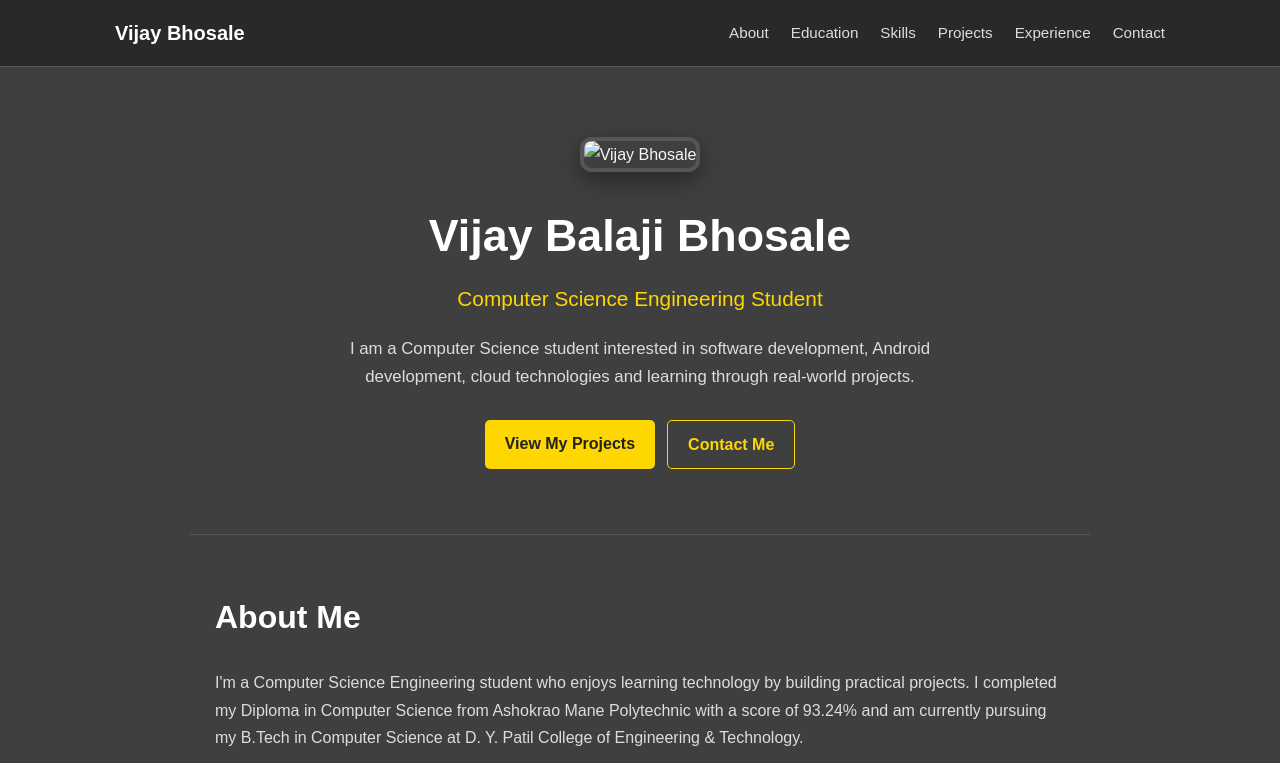
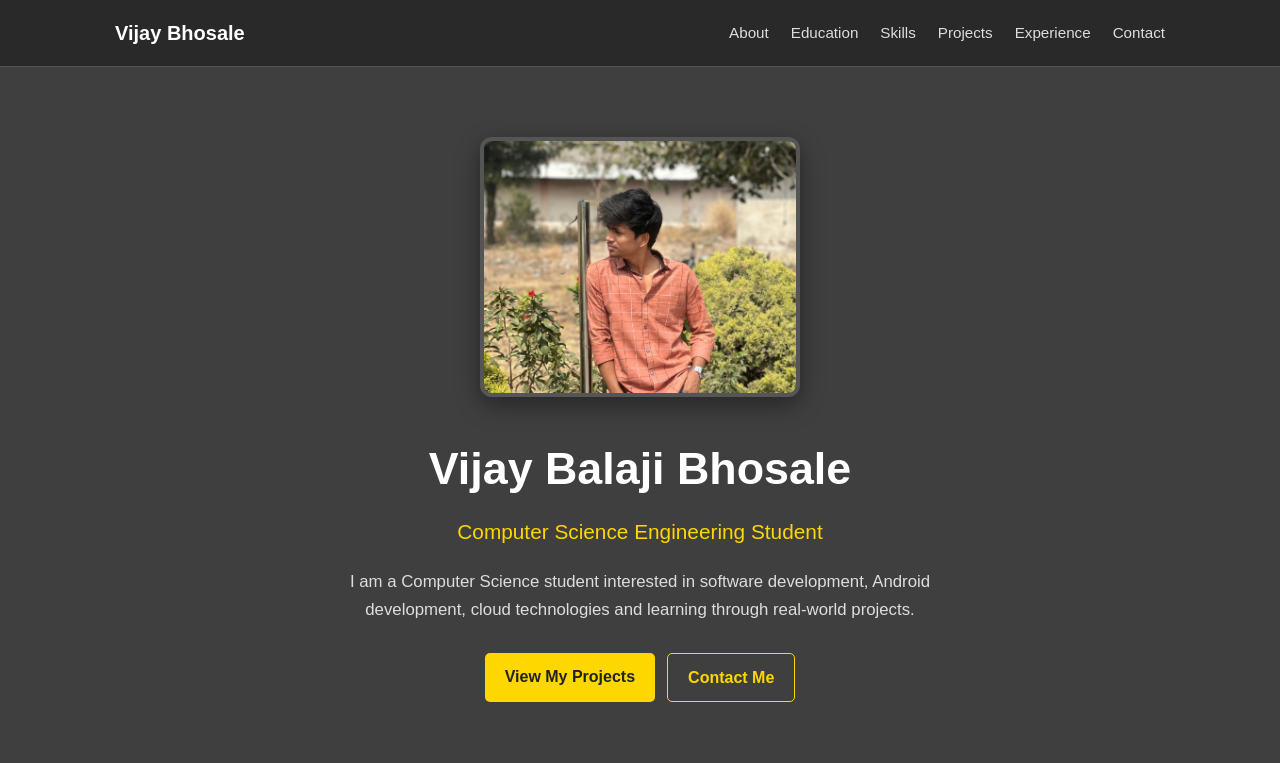
Before and after one commit to vijay-1304/My_PortFolio, a plain HTML site: page index.html in a window 1280 px wide. Shown: the top 763 px of the page. Drawn offline with Linux system fonts and the light colour scheme.

Commit message:
Update index.html

```diff
--- a/index.html
+++ b/index.html
@@ -32,7 +32,7 @@
     <header class="hero">
 
         <img
-            src="Images/Vijay.jpeg"
+            src="Vijay.jpeg"
             alt="Vijay Bhosale"
             class="profile-photo"
         >
```
